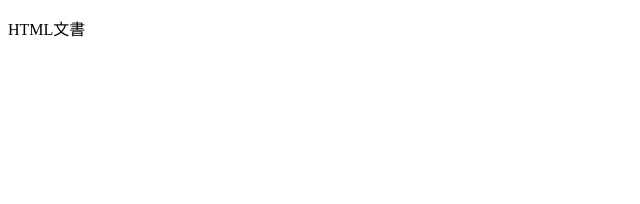
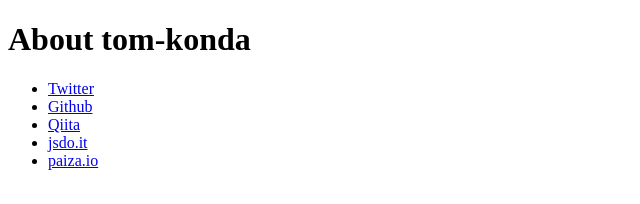
Before and after one commit to tom-konda/tom-konda.github.io, a plain HTML site: page index.html in a window 1280 px wide. Shown: the whole page, without its empty margins (0-640 px from the left). Drawn offline with Linux system fonts and the light colour scheme.

Commit message:
add links

```diff
--- a/index.html
+++ b/index.html
@@ -1,9 +1,20 @@
 <!DOCTYPE html>
 <head>
-	<title>tom-konda.github.io</title>
+    <title>tom-konda</title>
+    <meta charset="UTF-8">
 </head>
 <body>
-	<article>
-		<p>HTML文書</p>
-	</article>
+    <header>
+        <h1>About tom-konda</h1>
+    </header>
+    <article>
+        <ul>
+            <li><a href="//twitter.com/tom_k_en">Twitter</a></li>
+            <li><a href="//github.com/tom-konda/">Github</a></li>
+            <li><a href="//qiita.com/tom_konda">Qiita</a></li>
+            <li><a href="//jsdo.it/tom-konda/">jsdo.it</a></li>
+            <li><a href="//paiza.io/users/show/1095">paiza.io</a></li>
+        </ul>
+    </article>
+
 </body>
```
